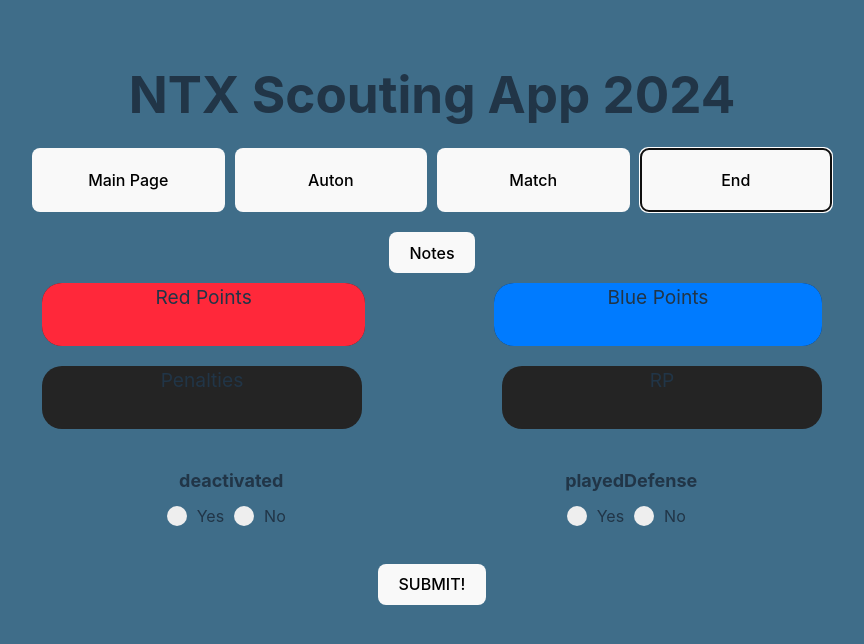
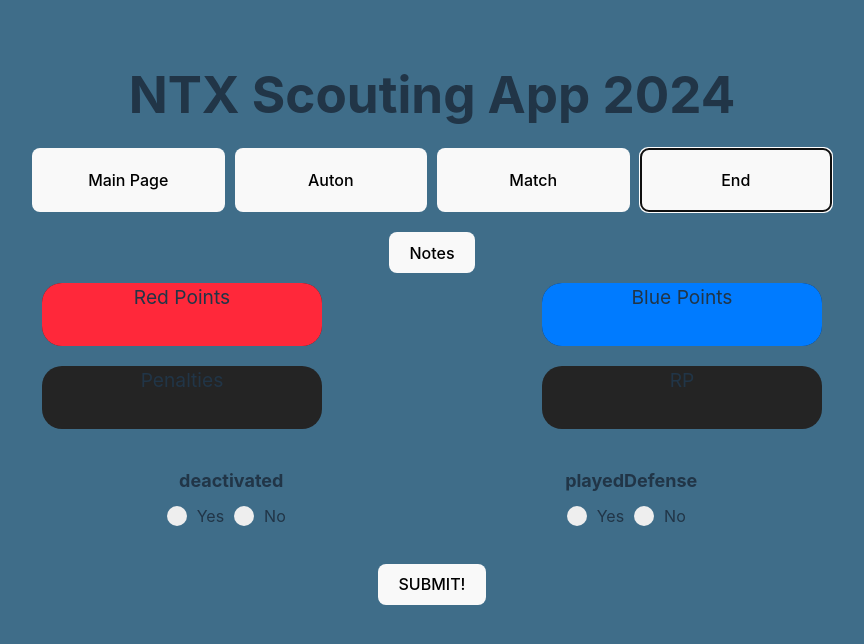
Before and after one commit to micw1417/ScoutingAppNTX, a React (Vite) app: page / in a window 1280 px wide. Both pictures are taken after a click on the button "End". Shown: the top 644 px of the page, without its empty margins (208-1072 px from the left). Built offline with nearby package versions, Linux system fonts and the light colour scheme.

Commit message:
ok quick fix to end screen ipad kid status

```diff
--- a/src/index.css
+++ b/src/index.css
@@ -348,7 +348,7 @@ redbutton:focus-visible {
 
 .input-container {
   flex: 1; /* Allow containers to grow and shrink */
-  min-width: 320px; /* Minimum width before wrapping */
+  min-width: 280px; /* Minimum width before wrapping */
   position: relative;
   background-color: #242424;
   border-radius: 20px;
@@ -376,6 +376,10 @@ redbutton:focus-visible {
   align-items: center;
   cursor: pointer;
 
+}
+
+.inputcontainerendscreenextension {
+  max-width: 280px;
 }
 
 .custom-checkbox input {
--- a/src/pages/End.tsx
+++ b/src/pages/End.tsx
@@ -1,7 +1,7 @@
 import React, { useEffect, useState } from "react";
 import QRCode from "react-qr-code";
 import Notes from "../components/Notes";
-import RadioButtons, {Option}  from "../components/radioButtons/RadioButtons";
+import RadioButtons, { Option } from "../components/radioButtons/RadioButtons";
 
 export interface endProps {
   endData: { [key: string]: any };
@@ -44,8 +44,8 @@ const End: React.FC<endProps> = ({
   }, [notes, redPoints, bluePoints, penalties, RP, playedDefense, deactivated]);
 
   const handleSubmit: React.MouseEventHandler<HTMLButtonElement> = (event) => {
-    setAllData({ ...mainpageData, ...autonData, ...autonData, ...endData, ...matchData,});
-    console.log({ ...mainpageData,...autonData, ...autonData, ...endData, ...matchData,});
+    setAllData({ ...mainpageData, ...autonData, ...autonData, ...endData, ...matchData, });
+    console.log({ ...mainpageData, ...autonData, ...autonData, ...endData, ...matchData, });
     setSubmitted(true);
   };
   return (
@@ -61,16 +61,20 @@ const End: React.FC<endProps> = ({
             <li>
               <div className="input-container">
                 <div className="inputcolorredpointscool">
+                  <div className="inputcontainerendscreenextension">
                     <label>Red Points</label>
-              <input name="Red Points" value={redPoints} onChange={(e) => setRedPoints(e.target.value)} type={"number"}/>
+                    <input name="Red Points" value={redPoints} onChange={(e) => setRedPoints(e.target.value)} type={"number"} />
+                  </div>
                 </div>
               </div>
             </li>
             <li>
               <div className="input-container">
                 <div className="inputcolorbluepointscool">
+                  <div className="inputcontainerendscreenextension">
                     <label>Blue Points</label>
-              <input name="Blue Points" value={bluePoints} onChange={(e) => setBluePoints(e.target.value)} type={"number"}/>
+                    <input name="Blue Points" value={bluePoints} onChange={(e) => setBluePoints(e.target.value)} type={"number"} />
+                  </div>
                 </div>
               </div>
             </li>
@@ -78,15 +82,19 @@ const End: React.FC<endProps> = ({
           <div className="input-row">
             <li>
               <div className="input-container">
+                <div className="inputcontainerendscreenextension">
                   <label>Penalties</label>
-              <input name="Penalties" value={penalties} onChange={(e) => setPenalties(e.target.value)} type={"number"}/>
+                  <input name="Penalties" value={penalties} onChange={(e) => setPenalties(e.target.value)} type={"number"} />
+                </div>
               </div>
             </li>
             <li>
               <div className="input-container">
                 <div>
+                  <div className="inputcontainerendscreenextension">
                     <label>RP</label>
-              <input name="RP" value={RP} onChange={(e) => setRP(e.target.value)} type={"number"}/>
+                    <input name="RP" value={RP} onChange={(e) => setRP(e.target.value)} type={"number"} />
+                  </div>
                 </div>
               </div>
             </li>
```
Lines whose indentation alone changed are shown as unchanged.
